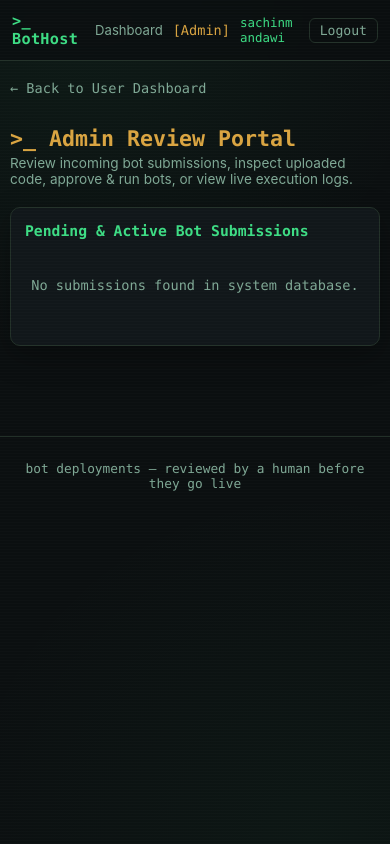
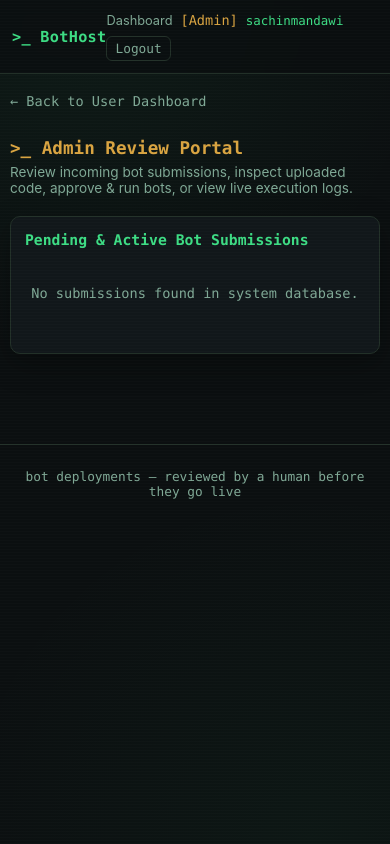
Before and after one commit to sachinmandawi/bothost, a Flask app: page /admin in a window 390 px wide. Run offline with Flask 3, Linux system fonts and the light colour scheme; the visitor is signed in with stand-in values (Sample User, id 1); data that the repository does not hold is empty.

Commit message:
Fix mobile username word-break issue and add fluid title scaling

```diff
--- a/static/style.css
+++ b/static/style.css
@@ -61,12 +61,13 @@ body {
   font-weight: 700;
   font-size: 1.05rem;
   letter-spacing: 0.02em;
+  white-space: nowrap;
 }
 
 .nav-links { display: flex; align-items: center; gap: 16px; }
 .nav-links a { color: var(--text-dim); text-decoration: none; font-size: 0.9rem; transition: color .15s; }
 .nav-links a:hover { color: var(--accent); }
-.nav-user { color: var(--accent); font-family: var(--mono); font-size: 0.85rem; word-break: break-word; }
+.nav-user { color: var(--accent); font-family: var(--mono); font-size: 0.85rem; white-space: nowrap; }
 
 .btn-ghost {
   border: 1px solid var(--border);
@@ -219,9 +220,18 @@ body {
 .switch-link a { color: var(--accent); text-decoration: none; font-family: var(--mono); }
 .switch-link a:hover { text-decoration: underline; }
 
-/* Dashboard */
-.page-title { font-family: var(--mono); font-size: 1.5rem; margin-bottom: 4px; color: var(--accent); word-break: break-word; }
-.page-sub { color: var(--text-dim); margin-top: 0; margin-bottom: 28px; font-size: 0.9rem; }
+/* Dashboard Title & Headings */
+.page-title {
+  font-family: var(--mono);
+  font-size: clamp(1.1rem, 4.5vw, 1.6rem);
+  margin-bottom: 4px;
+  color: var(--accent);
+  word-break: normal;
+  overflow-wrap: anywhere;
+  white-space: normal;
+  line-height: 1.3;
+}
+.page-sub { color: var(--text-dim); margin-top: 0; margin-bottom: 28px; font-size: 0.88rem; }
 
 .grid-2 {
   display: grid;
@@ -423,7 +433,6 @@ body {
   .container { padding: 24px 16px 60px; }
   .grid-2 { grid-template-columns: 1fr; gap: 20px; }
   .panel { padding: 18px; }
-  .page-title { font-size: 1.35rem; }
   .page-sub { font-size: 0.85rem; margin-bottom: 20px; }
 }
 
@@ -431,10 +440,10 @@ body {
 @media (max-width: 480px) {
   .navbar { padding: 12px 12px; }
   .brand { font-size: 0.95rem; }
-  .nav-links { gap: 10px; }
-  .nav-links a { font-size: 0.82rem; }
-  .nav-user { font-size: 0.78rem; }
-  .btn-ghost { padding: 4px 10px; font-size: 0.78rem; }
+  .nav-links { gap: 8px; flex-wrap: wrap; }
+  .nav-links a { font-size: 0.8rem; }
+  .nav-user { font-size: 0.78rem; max-width: 130px; overflow: hidden; text-overflow: ellipsis; white-space: nowrap; display: inline-block; }
+  .btn-ghost { padding: 4px 8px; font-size: 0.78rem; }
   .container { padding: 16px 10px 50px; }
   .terminal-card { padding: 20px 16px 24px; }
   .terminal-card h1 { font-size: 1.15rem; }
```
